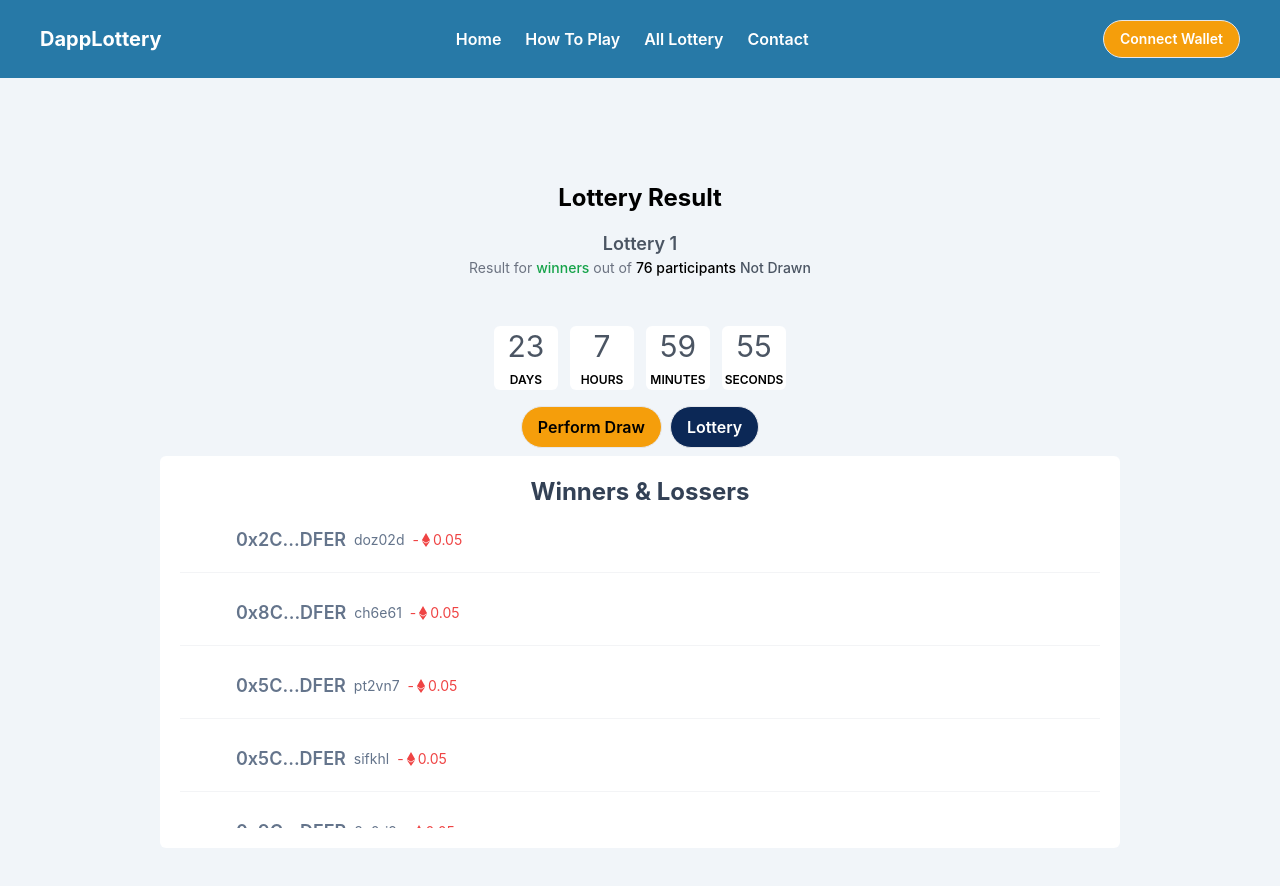
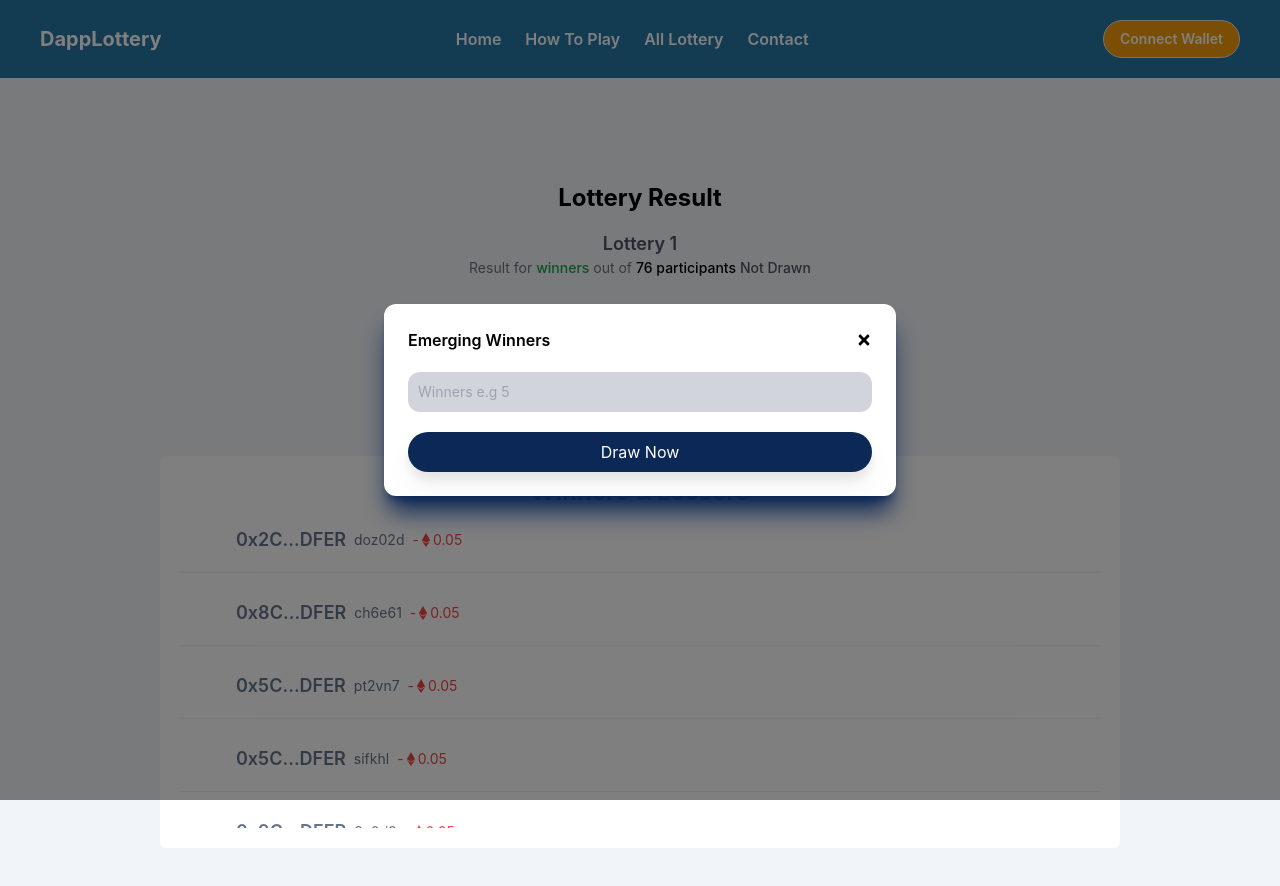
Before and after one commit to Rajvardhanthakur/lottery-dapp, a Next.js app: page /results/1 in a window 1280 px wide. Shown: the top 886 px of the page. Built offline with nearby package versions, Linux system fonts and the light colour scheme; some icons are missing.

Commit message:
Winner model crated

```diff
--- /dev/null
+++ b/components/Winners.jsx
@@ -0,0 +1,67 @@
+import { useState } from 'react'
+import { FaTimes } from 'react-icons/fa'
+
+const Winners = () => {
+  const [numberOfWinners, setNumberOfWinners] = useState("")
+  const [open, setOpen] = useState(true)
+
+  const handleSubmit = async (e) => {
+    e.preventDefault()
+    console.log("handle submit for winners")
+  }
+
+  return (
+    <div
+      className={`fixed top-0 left-0 w-screen h-screen flex
+      items-center justify-center bg-black bg-opacity-50
+      transform transition-transform duration-300 ${open ? 'scale-100' : 'scale-0'}`}
+    >
+      <div
+        className="bg-white shadow-xl shadow-[#0c2856] rounded-xl
+        w-11/12 md:w-2/5 h-7/12 p-6"
+      >
+        <form onSubmit={handleSubmit} className="flex flex-col">
+          <div className="flex justify-between items-center">
+            <p className="font-semibold">Emerging Winners</p>
+            <button
+              onClick={() => setOpen(false)}
+              type="button"
+              className="border-0 bg-transparent focus:outline-none"
+            >
+              <FaTimes />
+            </button>
+          </div>
+
+          <div
+            className="flex justify-between items-center
+          bg-gray-300 rounded-xl p-2.5 my-5"
+          >
+            <input
+              className="block w-full bg-transparent
+              border-0 text-sm text-slate-500 focus:outline-none
+              focus:ring-0"
+              type="number"
+              step={1}
+              min={1}
+              name="numberOfwinner"
+              placeholder="Winners e.g 5"
+              onChange={(e) => setNumberOfWinners(e.target.value)}
+              value={numberOfWinners}
+            />
+          </div>
+
+          <button
+            type="submit"
+            className="flex flex-row justify-center items-center
+              w-full text-white text-md py-2 px-5 rounded-full
+              drop-shadow-xl bg-[#0c2856] hover:bg-[#1a396c]"
+          >
+            Draw Now
+          </button>
+        </form>
+      </div>
+    </div>
+  )
+}
+
+export default Winners
--- a/components/index.js
+++ b/components/index.js
@@ -5,3 +5,4 @@ export { default as LotteryTable } from "./LotteryTable";
 export { default as CountDown } from "./CountDown";
 export { default as Generator } from "./Generator";
 export { default as ResultTable } from "./ResultTable";
+export { default as Winners } from "./Winners";
--- a/pages/results/[resultId].jsx
+++ b/pages/results/[resultId].jsx
@@ -1,6 +1,6 @@
 import React from 'react'
 import Head from 'next/head'
-import { SubHeader, ResultTable } from "@/components"
+import { SubHeader, ResultTable, Winners } from "@/components"
 import { generateLottery, generateLotteryParticipants } from "@/services/dummyData"
 
 const Result = ({ lottery, participantList, lotteryResult }) => {
@@ -14,6 +14,7 @@ const Result = ({ lottery, participantList, lotteryResult }) => {
       <div className="min-h-screen bg-slate-100">
         <SubHeader />
         <ResultTable lottery={lottery} participants={participantList} result={lotteryResult} />
+        <Winners />
       </div>
     </div>
   )
```
